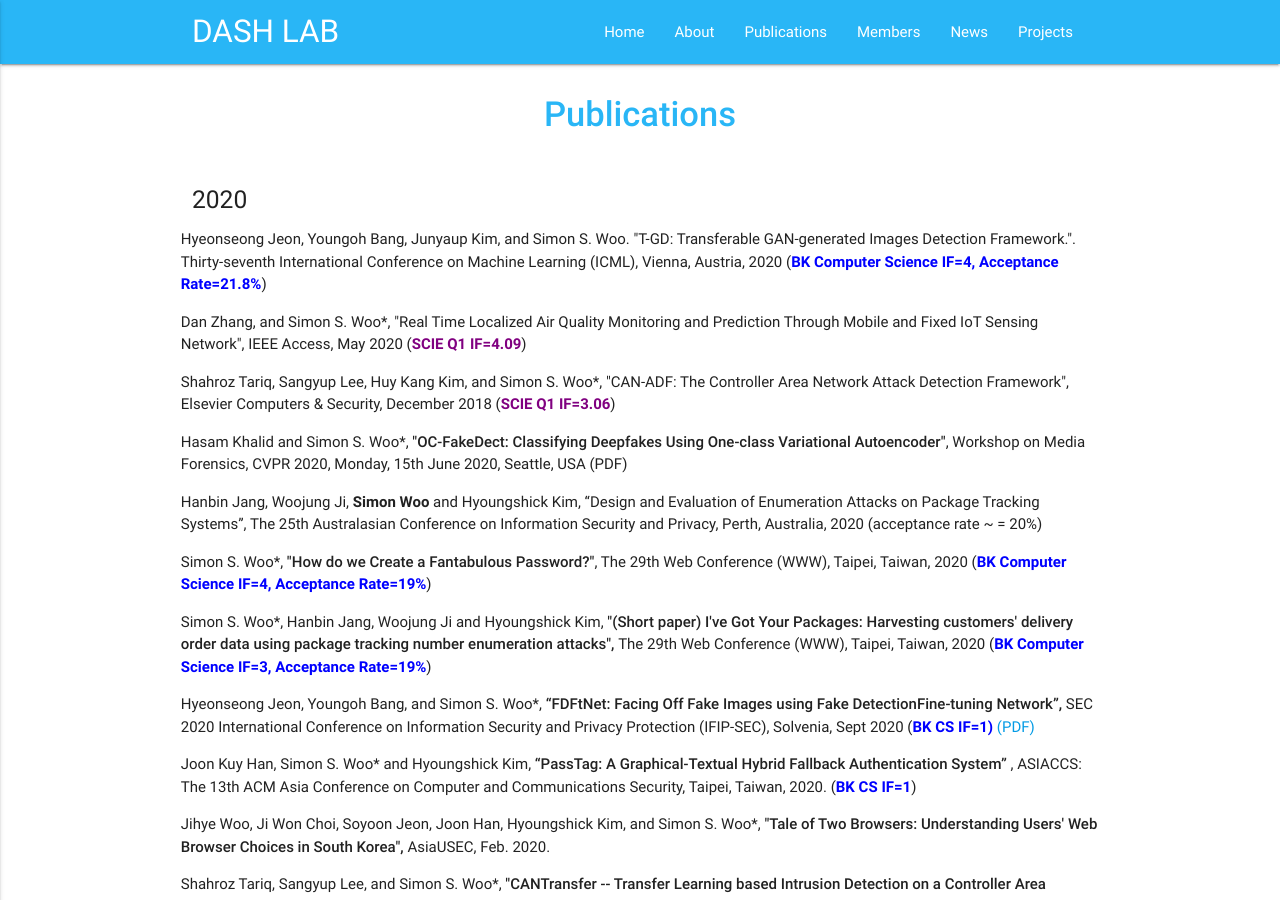
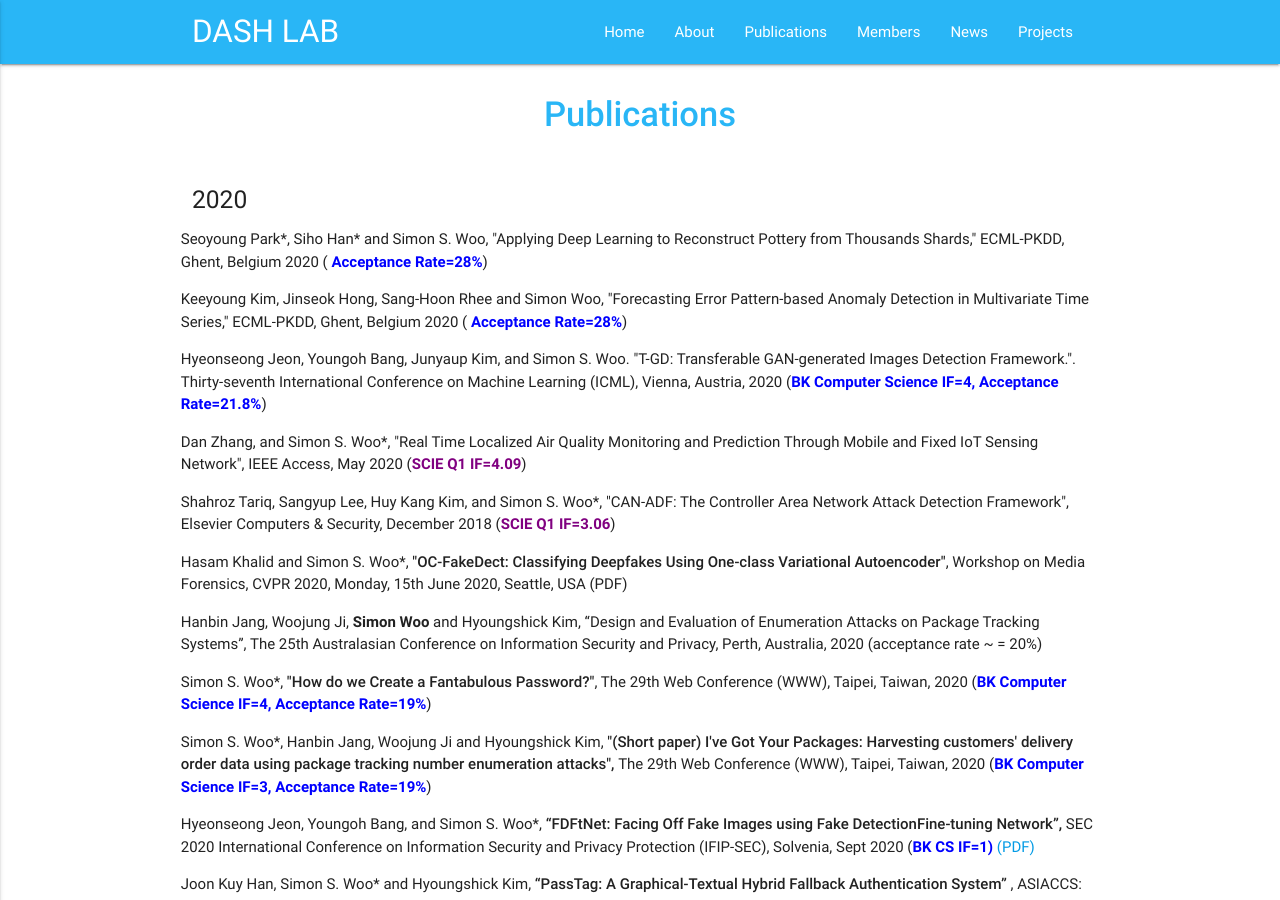
Before and after one commit to Yurim990507/DASH-Lab.github.io, a Jekyll site: the page built from example2.md, in a window 1280 px wide and 900 px high. Built offline with Jekyll 4.4.1, drawn with Linux system fonts in a browser that asks for light colours.

Commit message:
Update example2.md

```diff
--- a/example2.md
+++ b/example2.md
@@ -9,6 +9,12 @@ permalink: /Publications/
 <div class="section">
     <h5>2020</h5>
     <div class="row">
+
+
+
+ <p>Seoyoung Park*, Siho Han* and Simon S. Woo, "Applying Deep Learning to Reconstruct Pottery from Thousands Shards," ECML-PKDD, Ghent, Belgium 2020 (<b><font color='blue'> Acceptance Rate=28%</font></b>)</p>
+
+ <p>Keeyoung Kim, Jinseok Hong, Sang-Hoon Rhee and Simon Woo, "Forecasting Error Pattern-based Anomaly Detection in Multivariate Time Series," ECML-PKDD, Ghent, Belgium 2020 (<b><font color='blue'> Acceptance Rate=28%</font></b>)</p>
 
  <p> Hyeonseong Jeon, Youngoh Bang, Junyaup Kim, and Simon S. Woo. "T-GD: Transferable GAN-generated Images Detection Framework.". Thirty-seventh International Conference on Machine Learning  (ICML), Vienna, Austria, 2020 (<b><font color='blue'>BK Computer Science IF=4, Acceptance Rate=21.8%</font></b>) </p>
 
```
